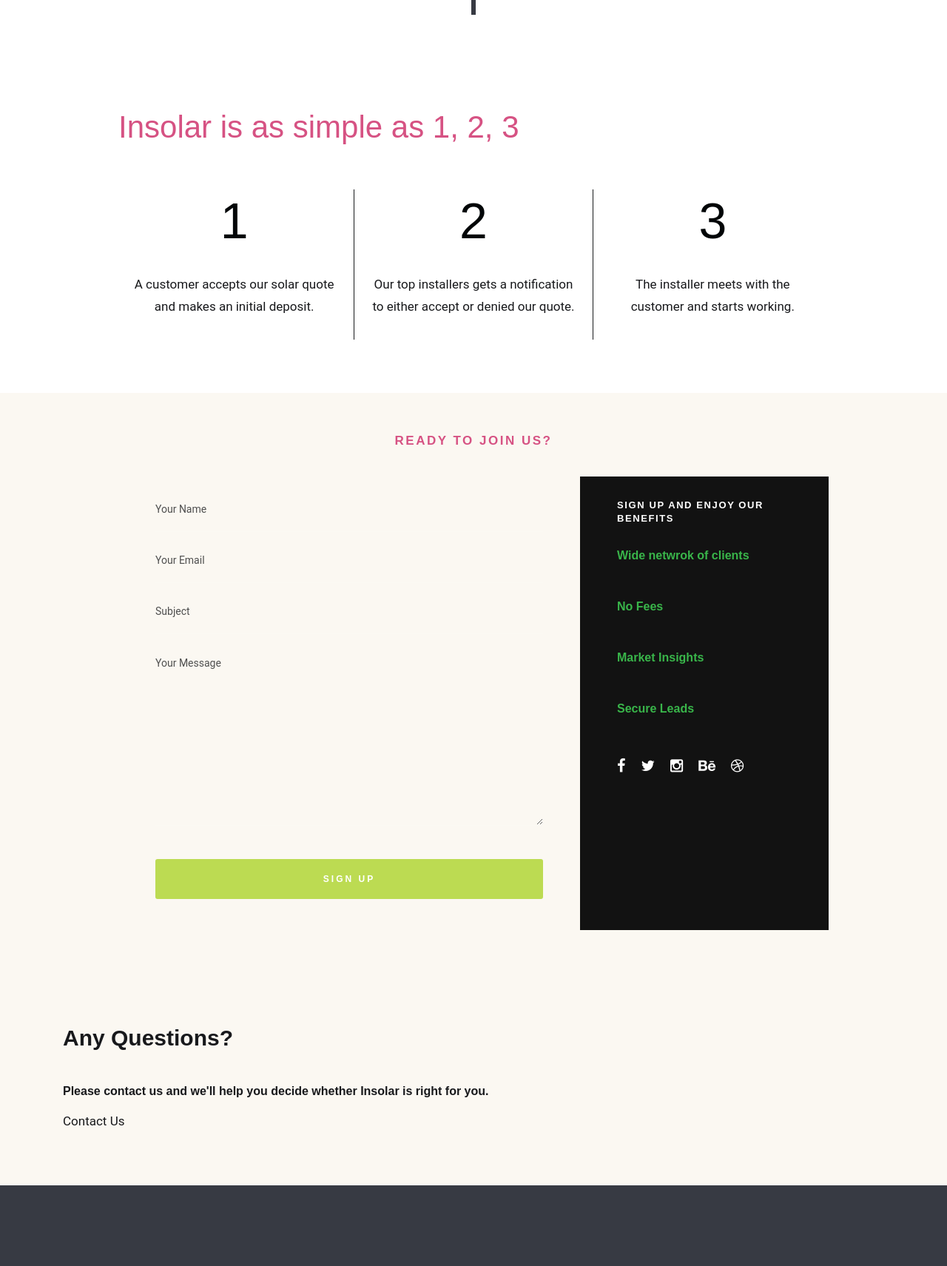
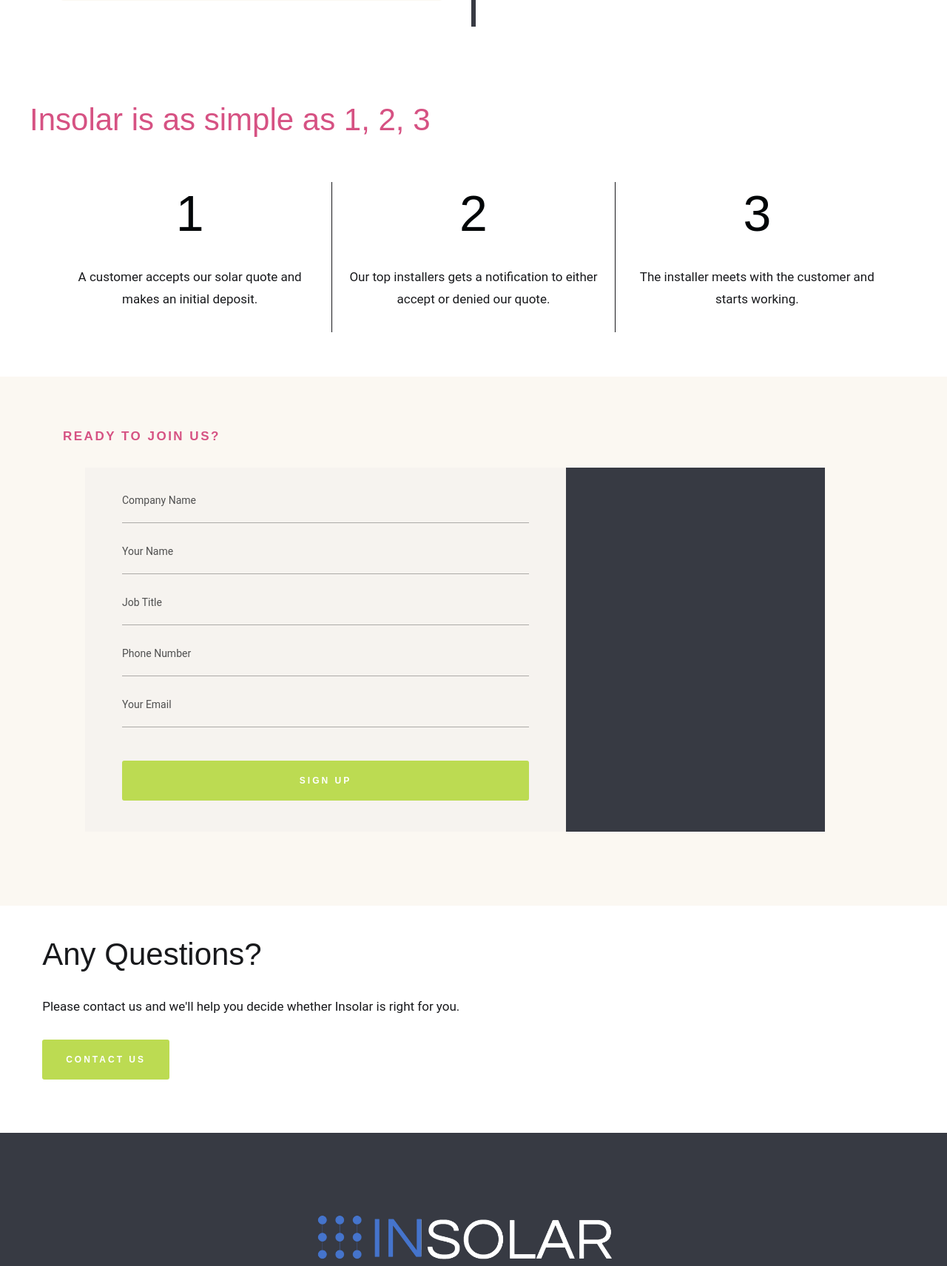
Before and after one commit to jorgeeahumada/insolar, a PHP site: page /installers.php in a window 1280 px wide. Shown: the part 1542-3253 px from the top of the page at 74% size. Run offline with PHP 8.4, Linux system fonts and the light colour scheme; some libraries are stand-ins or nearby versions; some web fonts are replaced.

Commit message:
Finished most of the basic styling of the installers, page, for now it is done with the design still has lots of room for improvements.

```diff
--- a/css/glint_base.css
+++ b/css/glint_base.css
@@ -382,10 +382,10 @@ small {
     line-height: inherit;
 }
 
-ol,
-ul {
-    list-style: none;
-}
+/*ol,*/
+/*ul {*/
+    /*list-style: none;*/
+/*}*/
 
 li {
     display: block;
--- a/css/glint_main.css
+++ b/css/glint_main.css
@@ -2778,7 +2778,7 @@ html.no-csstransitions .home-content__main {
     padding: 0 2rem;
     margin: 0;
     color: #FFFFFF;
-    background: #39b54a;
+    background: #BCDB52;
 }
 
 .s-contact .form-field label::after {
@@ -2789,7 +2789,7 @@ html.no-csstransitions .home-content__main {
     margin-top: -6px;
     border-top: 5px solid transparent;
     border-bottom: 5px solid transparent;
-    border-right: 5px solid #39b54a;
+    border-right: 5px solid #BCDB52;
 }
 
 .contact__line {
@@ -2815,6 +2815,10 @@ html.no-csstransitions .home-content__main {
     position: relative;
 }
 
+/*.contact-content__dark{*/
+    /*background-color: rgba(55,58,67,.3);*/
+/*}*/
+
 .contact-content h3 {
     margin-top: 0;
     margin-bottom: 3rem;
@@ -2823,7 +2827,7 @@ html.no-csstransitions .home-content__main {
 
 .contact-content h5 {
     margin-top: 0;
-    color: #39b54a;
+    color: #ffffff;
 }
 
 .contact-content input[type="email"],
@@ -2835,8 +2839,22 @@ html.no-csstransitions .home-content__main {
 .contact-content input[type="password"],
 .contact-content textarea,
 .contact-content select {
-    color: rgba(255, 255, 255, 0.6);
-    border-bottom: 1px solid rgba(255, 255, 255, 0.07);
+    color: #ffffff;
+    border-bottom: 1px solid rgba(255, 255, 255,.3);
+    margin-bottom: .9rem;
+}
+
+.contact-content__dark input[type="email"],
+.contact-content__dark input[type="number"],
+.contact-content__dark input[type="search"],
+.contact-content__dark input[type="text"],
+.contact-content__dark input[type="tel"],
+.contact-content__dark input[type="url"],
+.contact-content__dark input[type="password"],
+.contact-content__dark textarea,
+.contact-content__dark select{
+    color: #18191C;
+    border-bottom: 1px solid rgba(0, 0, 0,.3);
     margin-bottom: .9rem;
 }
 
@@ -2849,7 +2867,7 @@ html.no-csstransitions .home-content__main {
 .contact-content input[type="password"]:focus,
 .contact-content textarea:focus,
 .contact-content select:focus {
-    color: #FFFFFF;
+    color: #18191C;
     border-bottom: 1px solid #D65283;
 }
 
@@ -2911,7 +2929,7 @@ html.no-csstransitions .home-content__main {
     top: 0;
     bottom: 0;
     right: 0;
-    background-color: #121212;
+    background-color: #373A43;
 }
 
 .contact-secondary .contact-info {
@@ -2941,7 +2959,7 @@ html.no-csstransitions .home-content__main {
 
 .contact-social li a:hover,
 .contact-social li a:focus {
-    color: #39b54a;
+    color: #ffffff;
 }
 
 .contact-social li:last-child {
@@ -3054,7 +3072,6 @@ html.no-csstransitions .home-content__main {
         top: -7.2rem;
     }
     .contact-content {
-        padding-bottom: 12rem;
         text-align: center;
     }
     .contact-primary, .contact-secondary {
--- a/css/installers.css
+++ b/css/installers.css
@@ -10,7 +10,7 @@
     padding-top:12rem;
 }
 
-.banner{
+.s-banner .banner{
     background-color: #4574CC;
     padding: 6rem 5rem;
     text-align: right;
@@ -36,7 +36,12 @@
 }
 
 @media only screen and (max-width: 600px){
-    .banner h1,
+    .s-banner .banner{
+        padding:3rem 1rem;
+    }
+    .banner h1{
+        margin-right:1rem;
+    }
     .banner a{
         margin-right:3rem;
     }
@@ -46,6 +51,10 @@
  * #timeline
  *
  *---------------------------------------------------*/
+.s-timeline{
+    background-color: #ffffff;
+    padding: 7rem 0;
+}
 
 /* The actual timeline (the vertical ruler) */
 .timeline {
@@ -150,6 +159,9 @@
  *---------------------------------------------------*/
 /* Media queries - Responsive timeline on screens less than 600px wide */
 @media screen and (max-width: 600px) {
+    .s-timeline{
+        padding: 2rem 0;
+    }
     /* Place the timelime to the left */
     .timeline::after {
         left: 31px;
@@ -186,7 +198,8 @@
  *
  *---------------------------------------------------*/
 .s-steps{
-    padding-top:3rem;
+    padding:3rem 0;
+    background-color: #FFFFFF;
 }
 
 .step-content{
@@ -199,13 +212,14 @@
 
 }
 
+
 /*===================================================
  * responsive:
  * #steps
  *
  *---------------------------------------------------*/
 
-@media only screen and (max-width: 700px){
+@media only screen and (max-width: 768px){
     .step-content--middle{
         border-style:hidden;
     }
@@ -215,3 +229,39 @@
  * #signup
  *
  *---------------------------------------------------*/
+.s-signup{
+    background-color: #FBF8F2;
+    padding: 7rem 0;
+}
+.installer-sign-up{
+    background-color: rgb(251, 248, 242);
+}
+
+.installer-sign-up .contact-content{
+    margin: 3rem;
+}
+
+.installer-sign-up .contact-content__dark{
+    background-color: rgba(230, 230, 232, 0.3);
+}
+
+/*===================================================
+ * reponsive:
+ * #signup
+ *
+ *---------------------------------------------------*/
+@media only screen and (max-width: 600px){
+    .s-signup .row {
+        margin: 2rem 0;
+    }
+}
+/*===================================================
+ * #questions
+ *
+ *---------------------------------------------------*/
+.s-questions{
+    padding:0;
+}
+.s-questions .jumbotron{
+    background-color: #FFFFFF;
+}
--- a/index.php
+++ b/index.php
@@ -275,7 +275,7 @@
                 <div class="logo">
                     <img src="images/insolar_dark_logo.png" alt="The Insolar logo for the solar company">
                 </div>
-                <ul class="list-group list-group-flush">
+                <ul class="list-unstyled">
                     <li class="service-item">
                         <div class="service-icon">
                             <i class="fa fa-check"></i>
@@ -314,7 +314,7 @@
                 <div class="logo">
                     <h4 class="h1">Others</h4>
                 </div>
-                <ul class="list-group list-group-flush">
+                <ul class="list-unstyled">
                     <li class="service-item">
                         <div class="service-negative-icon">
                             <i class="fa fa-times-circle-o"></i>
--- a/installers.php
+++ b/installers.php
@@ -56,9 +56,7 @@
     ================================================== -->
     <section class="s-banner">
         <div class="banner jumbotron">
-            <div class="wrapper">
             <h1 class="display-1 display-1--light">Join our network</h1>
-            </div>
             <div class="wrapper">
                 <a class="btn btn--primary" href="#0">Sign Up</a>
             </div>
@@ -67,7 +65,7 @@
 
     <!-- why insolar
     ================================================== -->
-    <section class="s-content s-content--white">
+    <section class="s-timeline">
         <div class="timeline">
             <div class="timeline-container timeline-container__left">
                 <div class="content">
@@ -115,14 +113,14 @@
 
     <!-- 3 easy steps
     ================================================== -->
-    <section class="s-content s-content--narrow s-content--white">
+    <section class="s-steps">
         <div class="row">
             <div class="wrapper">
                 <h3 class="display-2 display-2--pink">Insolar is as simple as 1, 2, 3</h3>
             </div>
             <div class="container">
                 <div class="row s-steps">
-                    <div class="col-md-4 step-content">
+                    <div class="col-md-4 step-content ">
                         <div class="wrapper">
                             <h4 class="display-1">1</h4>
                         </div>
@@ -153,33 +151,33 @@
 
     <!-- sign up
     ================================================== -->
-    <section class="s-content s-content--narrow">
+    <section class="s-signup">
 
-        <div class="overlay"></div>
-
-        <div class="row section-header" data-aos="fade-up">
-            <div class="col-full">
+        <div class="container installer-sign-up">
+            <div class="wrapper" data-aos="fade-up">
                     <h3 class="subhead">Ready to join us?</h3>
             </div>
-        </div>
 
-        <div class="row contact-content" data-aos="fade-up">
+            <div class="row contact-content contact-content__dark" data-aos="fade-up">
 
                 <div class="contact-primary">
                     <form name="contactForm" id="contactForm" method="post" action="" novalidate="novalidate">
                         <fieldset>
 
                             <div class="form-field">
+                                <input name="contactCompanyName" type="text" id="contactCompanyName" placeholder="Company Name" value="" class="full-width">
+                            </div>
+                            <div class="form-field">
                                 <input name="contactName" type="text" id="contactName" placeholder="Your Name" value="" minlength="2" required="" aria-required="true" class="full-width">
                             </div>
-                        <div class="form-field">
-                            <input name="contactEmail" type="email" id="contactEmail" placeholder="Your Email" value="" required="" aria-required="true" class="full-width">
+                            <div>
+                                <input name="contactJobTitle" type="text" id="contactJobTitle" placeholder="Job Title" value="" required="" aria-required="true" class="full-width">
                             </div>
                             <div class="form-field">
-                            <input name="contactSubject" type="text" id="contactSubject" placeholder="Subject" value="" class="full-width">
+                                <input name="contactPhone" type="tel" id="contactPhone" placeholder="Phone Number" value="" minlength="10" required="" aria-required="true" class="full-width"
                             </div>
                             <div class="form-field">
-                            <textarea name="contactMessage" id="contactMessage" placeholder="Your Message" rows="10" cols="50" required="" aria-required="true" class="full-width"></textarea>
+                                <input name="contactEmail" type="email" id="contactEmail" placeholder="Your Email" value="" required="5" aria-required="true" class="full-width">
                             </div>
                             <div class="form-field">
                                 <button class="full-width btn--primary">Sign Up</button>
@@ -209,56 +207,44 @@
                 </div> <!-- end contact-primary -->
 
                 <div class="contact-secondary">
-                <div class="contact-info">
+                    <div class="contact-inf0 hide-on-fullwidth">
 
-                    <h3 class="h6 hide-on-fullwidth">Sign Up and enjoy our benefits</h3>
+                        <h3 class="subhead hide-on-fullwidth">Sign Up and enjoy<br> Our benefits</h3>
 
-                    <div class="cinfo">
-                        <h5>Wide netwrok of clients</h5>
-                    </div>
-
-                    <div class="cinfo">
-                        <h5>No Fees</h5>
-                    </div>
-
-                    <div class="cinfo">
-                        <h5>Market Insights</h5>
-                    </div>
-                    <div class="cinfo">
-                        <h5>Secure Leads</h5>
-                    </div>
-
-                    <ul class="contact-social">
+                        <ul>
                             <li>
-                            <a href="#"><i class="fa fa-facebook" aria-hidden="true"></i></a>
+                                <p>Wide network of clients</p>
                             </li>
                             <li>
-                            <a href="#"><i class="fa fa-twitter" aria-hidden="true"></i></a>
+                                <p>No Fees</p>
                             </li>
                             <li>
-                            <a href="#"><i class="fa fa-instagram" aria-hidden="true"></i></a>
+                                <p>Market Insights</p>
                             </li>
                             <li>
-                            <a href="#"><i class="fa fa-behance" aria-hidden="true"></i></a>
+                                <p>Secure Leads</p>
                             </li>
-                        <li>
-                            <a href="#"><i class="fa fa-dribbble" aria-hidden="true"></i></a>
-                        </li>
-                    </ul> <!-- end contact-social -->
-
+                        </ul>
                     </div> <!-- end contact-info -->
                 </div> <!-- end contact-secondary -->
 
             </div> <!-- end contact-content -->
+        </div> <!-- installer-sign-up -->
     </section>
 
     <!-- questions
     ================================================== -->
-    <section class="s-content s-content--narrow">
-        <div class="container">
-            <h2>Any Questions?</h2>
-            <h5>Please contact us and we'll help you decide whether Insolar is right for you.</h5>
-            <a href="#0">Contact Us</a>
+    <section class="s-questions">
+        <div class="jumbotron">
+            <div class="row">
+                <h2 class="display-2">Any Questions?</h2>
+            </div>
+            <div class="row">
+                <p>Please contact us and we'll help you decide whether Insolar is right for you.</p>
+            </div>
+            <div class="row">
+                <a class="btn btn--primary" href="contact.php">Contact Us</a>
+            </div>
         </div>
     </section>
     <!-- s-footer
```
Lines whose indentation alone changed are shown as unchanged.
